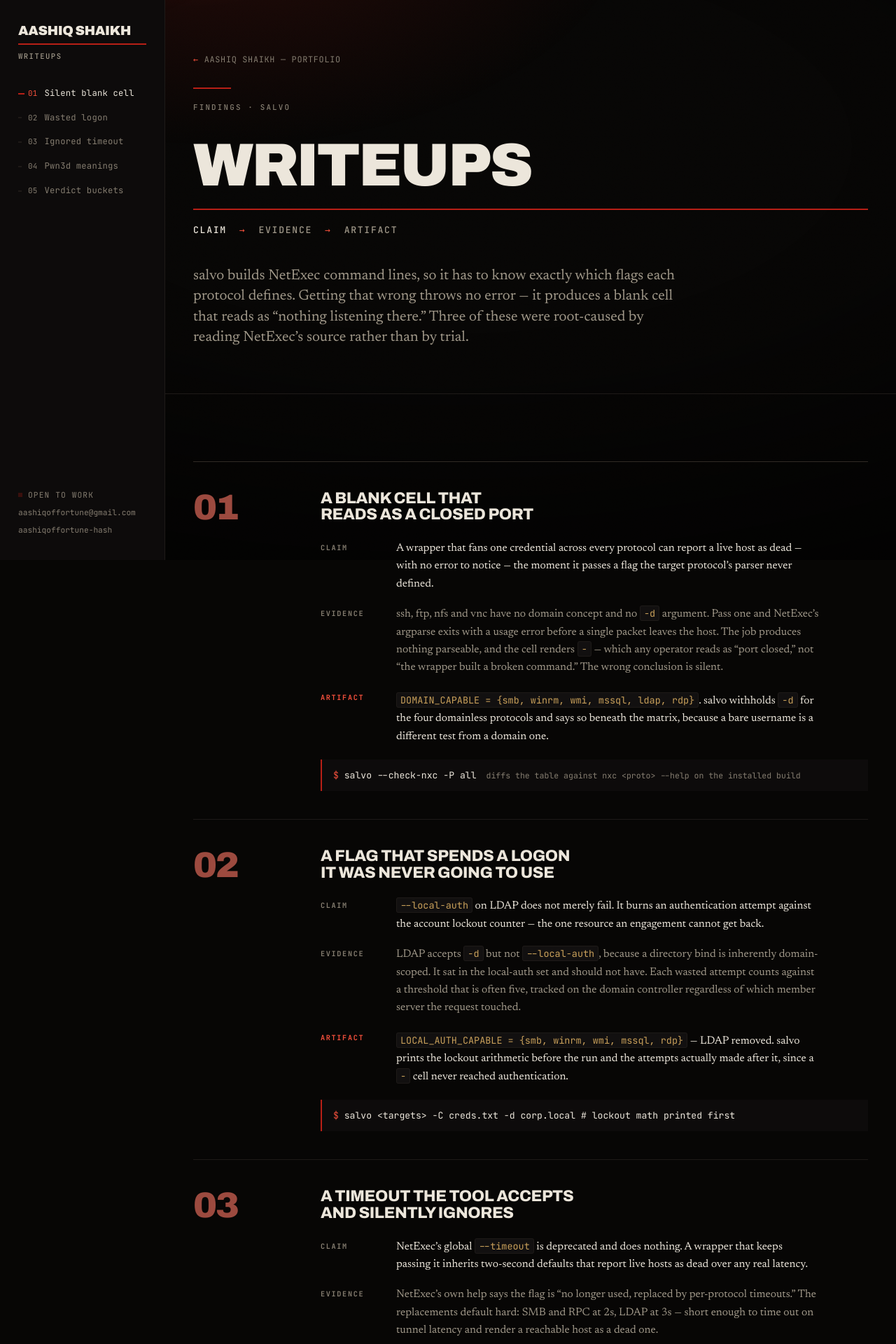
After one commit to aashiqoffortune-hash/Portfolio, a Flask app: page /writeups/ in a window 1280 px wide. The commit adds this page. Shown: the top 1920 px of the page at 70% size. Run offline with Flask 3, Linux system fonts and the light colour scheme; some libraries are stand-ins or nearby versions.

Commit message:
Move writeups to a standalone page
Writeups now live at /writeups/ as their own page rather than a section of
the single-page site, reached from a rail link on the portfolio and linking
back from its own masthead and footer.

- New Flask route and writeups.html; the section is removed from index
- The rail supports two kinds of entry now: in-page anchors with scrollspy,
  and links to another page. The index rail links out to Writeups; the
  Writeups rail indexes the five findings and points its brand back home
- Home and cross-page links are built with url_for so Frozen-Flask emits
  relative paths — verified the Writeups brand resolves to ../index.html,
  not an absolute / that would break under the /Portfolio/ Pages prefix

Both pages: no overflow at 390-1920, one h1 each, no duplicate ids, no
broken anchors, no unlabelled controls, contrast clears AA.

```diff
--- a/app.py
+++ b/app.py
@@ -7,7 +7,7 @@ Build the static site:   python freeze.py
 import os
 from pathlib import Path
 
-from flask import Flask, render_template
+from flask import Flask, render_template, url_for
 
 from data.resume import RESUME
 
@@ -45,6 +45,22 @@ def index():
     return render_template("index.html")
 
 
+@app.route("/writeups/")
+def writeups():
+    # The rail on this page indexes the findings themselves and points its
+    # brand back to the portfolio home.
+    rail_nav = [
+        {"id": "wu-" + e["id"], "label": e["nav"]}
+        for e in RESUME["writeups"]["entries"]
+    ]
+    return render_template(
+        "writeups.html",
+        rail_nav=rail_nav,
+        home_route="index",
+        rail_role="Writeups",
+    )
+
+
 @app.route("/robots.txt")
 def robots():
     return app.send_static_file("robots.txt")
--- a/data/resume.py
+++ b/data/resume.py
@@ -220,6 +220,7 @@ RESUME = {
         "entries": [
             {
                 "id": "domain-flag",
+                "nav": "Silent blank cell",
                 "title": "A blank cell that reads as a closed port",
                 "claim": (
                     "A wrapper that fans one credential across every protocol can "
@@ -245,6 +246,7 @@ RESUME = {
             },
             {
                 "id": "local-auth",
+                "nav": "Wasted logon",
                 "title": "A flag that spends a logon it was never going to use",
                 "claim": (
                     "<code>--local-auth</code> on LDAP does not merely fail. It burns an "
@@ -269,6 +271,7 @@ RESUME = {
             },
             {
                 "id": "timeout",
+                "nav": "Ignored timeout",
                 "title": "A timeout the tool accepts and silently ignores",
                 "claim": (
                     "NetExec\u2019s global <code>--timeout</code> is deprecated and does "
@@ -292,6 +295,7 @@ RESUME = {
             },
             {
                 "id": "pwn3d",
+                "nav": "Pwn3d meanings",
                 "title": "One word, several unrelated meanings",
                 "claim": (
                     "NetExec prints <code>Pwn3d!</code> for conditions that are not the "
@@ -315,6 +319,7 @@ RESUME = {
             },
             {
                 "id": "three-buckets",
+                "nav": "Verdict buckets",
                 "title": "The credential two-state logic throws away",
                 "claim": (
                     "Most tooling records worked or failed. Everything else collapses into "
@@ -485,7 +490,7 @@ RESUME = {
     "nav": [
         {"id": "engagement", "label": "Engagement"},
         {"id": "tooling", "label": "Tooling"},
-        {"id": "writeups", "label": "Writeups"},
+        {"id": "writeups", "label": "Writeups", "route": "writeups", "arrow": True},
         {"id": "background", "label": "Background"},
         {"id": "arsenal", "label": "Arsenal"},
         {"id": "verify", "label": "Verify"},
--- a/static/css/style.css
+++ b/static/css/style.css
@@ -733,3 +733,37 @@ body::after {
   .wu-step { padding-left: 0; padding-top: 22px; }
   .wu-label { position: static; display: block; margin-bottom: 6px; }
 }
+
+/* ── Writeups page ────────────────────────────────────────────────
+   The findings live on their own page; these style the page shell and
+   the rail's page-link entry that reaches it. */
+
+.rail-page .ra,
+.rail-index a .ra { color: var(--sig-lift); }
+.rail-page:hover .ra { color: var(--sig-lift); }
+
+.back {
+  display: inline-block; margin-bottom: 30px;
+  font-family: var(--mono); font-size: 0.74rem; letter-spacing: 0.06em;
+  text-transform: uppercase; color: var(--bone-3); text-decoration: none;
+}
+.back:hover { color: var(--sig-lift); }
+.back span { color: var(--sig-lift); }
+
+.wu-mast { padding-block: 72px 64px; }
+.wu-page-name { font-size: clamp(2.6rem, 8vw, 5.4rem); }
+.wu-mast .mast-disc .sep { color: var(--sig-lift); }
+.wu-thesis {
+  margin-top: 40px;
+  font-size: clamp(1.05rem, 1.8vw, 1.3rem); color: var(--bone-2);
+}
+
+.wu-return {
+  margin-top: 44px; padding-top: 28px; border-top: 1px solid var(--rule);
+}
+.wu-return a {
+  font-family: var(--mono); font-size: 0.8rem; letter-spacing: 0.06em;
+  text-transform: uppercase; text-decoration: none; color: var(--bone-2);
+}
+.wu-return a:hover { color: var(--sig-lift); }
+.wu-return span { color: var(--sig-lift); }
--- a/templates/base.html
+++ b/templates/base.html
@@ -4,7 +4,7 @@
   <meta charset="utf-8">
   <meta name="viewport" content="width=device-width, initial-scale=1">
   <title>{% block title %}{{ profile.name }} — {{ profile.tagline }}{% endblock %}</title>
-  <meta name="description" content="{{ profile.meta_description }}">
+  <meta name="description" content="{% block description %}{{ profile.meta_description }}{% endblock %}">
   <meta name="author" content="{{ profile.name }}">
   <meta name="theme-color" content="#100e0c">
 
@@ -22,19 +22,28 @@
 <body>
   <a class="skip" href="#main">Skip to content</a>
 
+  {% set items = rail_nav if rail_nav is defined and rail_nav else nav %}
+
   {# Desktop: a fixed rail carrying identity and current position. #}
   <aside class="rail">
-    <a class="rail-mark" href="#top">
+    <a class="rail-mark" href="{% if home_route|default(false) %}{{ url_for(home_route) }}{% else %}#top{% endif %}">
       <span class="m-name">{{ profile.name }}</span>
-      <span class="m-role">{{ profile.tagline }}</span>
+      <span class="m-role">{{ rail_role|default(profile.tagline) }}</span>
     </a>
 
     <nav class="rail-index" aria-label="Sections">
-      {% for item in nav %}
-      <a href="#{{ item.id }}" data-sec="{{ item.id }}">
+      {% for item in items %}
+      {% if item.route %}
+      <a href="{{ url_for(item.route) }}" class="rail-page">
+        <span class="n">{{ "%02d"|format(loop.index) }}</span>
+        <span>{{ item.label }}{% if item.arrow|default(false) %} <span class="ra" aria-hidden="true">&rarr;</span>{% endif %}</span>
+      </a>
+      {% else %}
+      <a href="{{ item.home }}#{{ item.id }}" data-sec="{{ item.id }}">
         <span class="n">{{ "%02d"|format(loop.index) }}</span>
         <span>{{ item.label }}</span>
       </a>
+      {% endif %}
       {% endfor %}
     </nav>
 
@@ -47,12 +56,12 @@
 
   {# Mobile: the rail collapses to a bar. #}
   <div class="bar">
-    <a class="bar-mark" href="#top">{{ profile.name }}</a>
+    <a class="bar-mark" href="{% if home_route|default(false) %}{{ url_for(home_route) }}{% else %}#top{% endif %}">{{ profile.name }}</a>
     <button class="bar-btn" type="button" aria-expanded="false" aria-label="Toggle sections">
       <i></i><i></i><i></i>
     </button>
     <nav class="bar-menu" aria-label="Sections">
-      {% for item in nav %}<a href="#{{ item.id }}">{{ item.label }}</a>{% endfor %}
+      {% for item in items %}<a href="{% if item.route %}{{ url_for(item.route) }}{% else %}{{ item.home }}#{{ item.id }}{% endif %}">{{ item.label }}</a>{% endfor %}
     </nav>
   </div>
 
--- /dev/null
+++ b/templates/writeups.html
@@ -0,0 +1,65 @@
+{% extends "base.html" %}
+{% from "macros.html" import head, tags %}
+
+{% block title %}Writeups — {{ profile.name }}{% endblock %}
+{% block description %}Engineering writeups for salvo — each finding as a claim, the evidence for it, and the artifact in the code that carries it.{% endblock %}
+
+{% block content %}
+
+<!-- ══ Writeups — masthead ═══════════════════════════════════════ -->
+<section class="inner mast wu-mast" id="top">
+  <a class="back" href="{{ url_for('index') }}"><span aria-hidden="true">&larr;</span> {{ profile.name }} — portfolio</a>
+
+  <p class="eyebrow mast-status">Findings · {{ r.writeups.project }}</p>
+
+  <h1 class="mast-name wu-page-name">Writeups</h1>
+
+  <p class="mast-disc">
+    <span class="lead">Claim</span>
+    <span class="sep" aria-hidden="true">→</span><span>Evidence</span>
+    <span class="sep" aria-hidden="true">→</span><span>Artifact</span>
+  </p>
+
+  <p class="thesis wu-thesis">{{ r.writeups.intro }}</p>
+</section>
+
+<!-- ══ The findings ══════════════════════════════════════════════ -->
+<section class="inner section" id="findings">
+  <ol class="wu-list">
+    {% for w in r.writeups.entries %}
+    <li class="wu" id="wu-{{ w.id }}">
+      <div class="wu-n" aria-hidden="true">{{ "%02d"|format(loop.index) }}</div>
+      <div class="wu-body">
+        <h2 class="wu-title">{{ w.title }}</h2>
+
+        <div class="wu-step wu-claim">
+          <span class="wu-label">Claim</span>
+          <p>{{ w.claim|safe }}</p>
+        </div>
+        <div class="wu-step wu-evidence">
+          <span class="wu-label">Evidence</span>
+          <p>{{ w.evidence|safe }}</p>
+        </div>
+        <div class="wu-step wu-artifact">
+          <span class="wu-label">Artifact</span>
+          <p>{{ w.artifact|safe }}</p>
+        </div>
+
+        {% if w.verify %}
+        <div class="wu-verify">
+          <code>{{ w.verify }}</code>
+          {% if w.verify_note %}<span class="wu-verify-note">{{ w.verify_note|safe }}</span>{% endif %}
+        </div>
+        {% endif %}
+      </div>
+    </li>
+    {% endfor %}
+  </ol>
+
+  <p class="wu-close">{{ r.writeups.close|safe }}</p>
+  <p class="tools-note">Source at <a href="{{ r.writeups.url }}" rel="noopener">{{ r.writeups.url|replace('https://', '') }}</a></p>
+
+  <p class="wu-return"><a href="{{ url_for('index') }}"><span aria-hidden="true">&larr;</span> Back to the portfolio</a></p>
+</section>
+
+{% endblock %}
```
Also changed, not shown: templates/index.html (+0 -44 lines).
